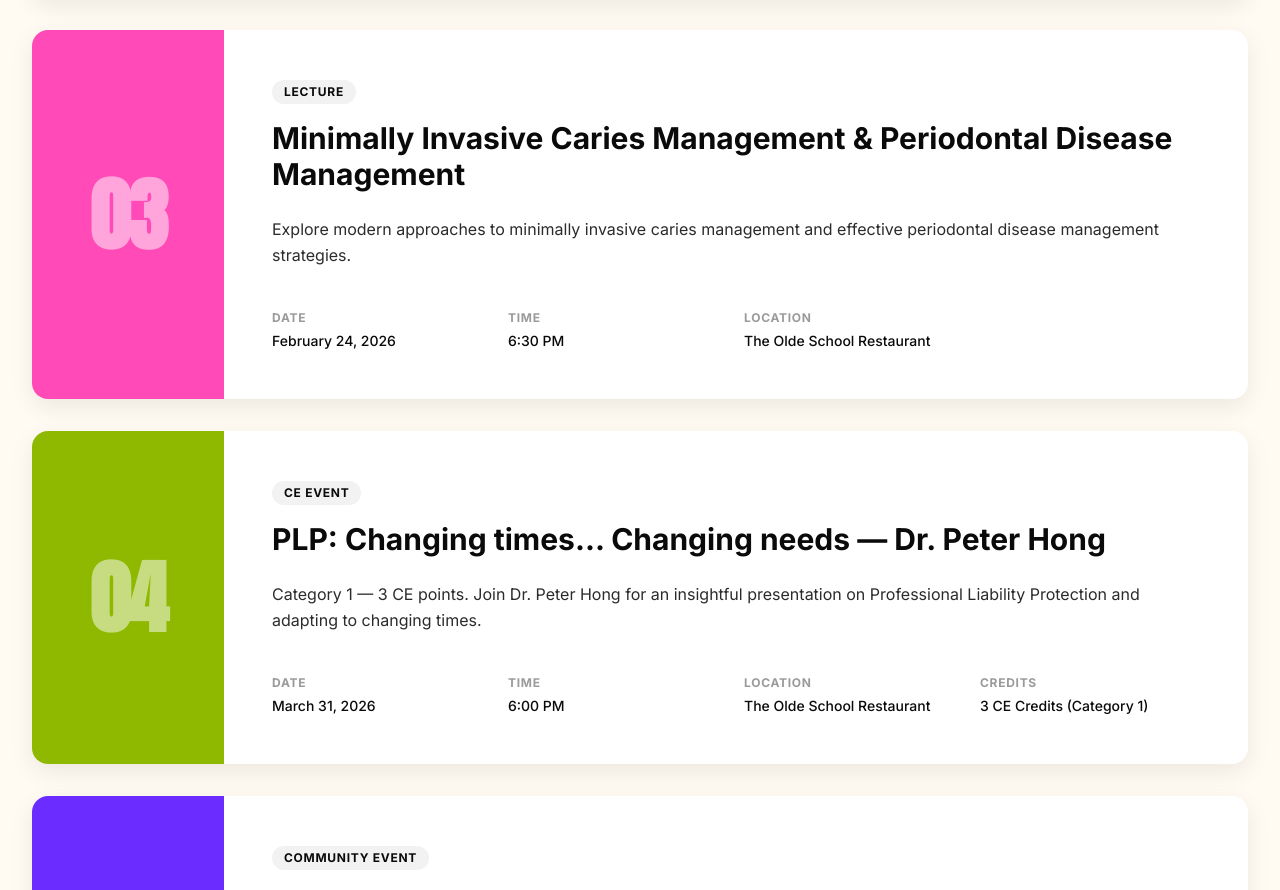
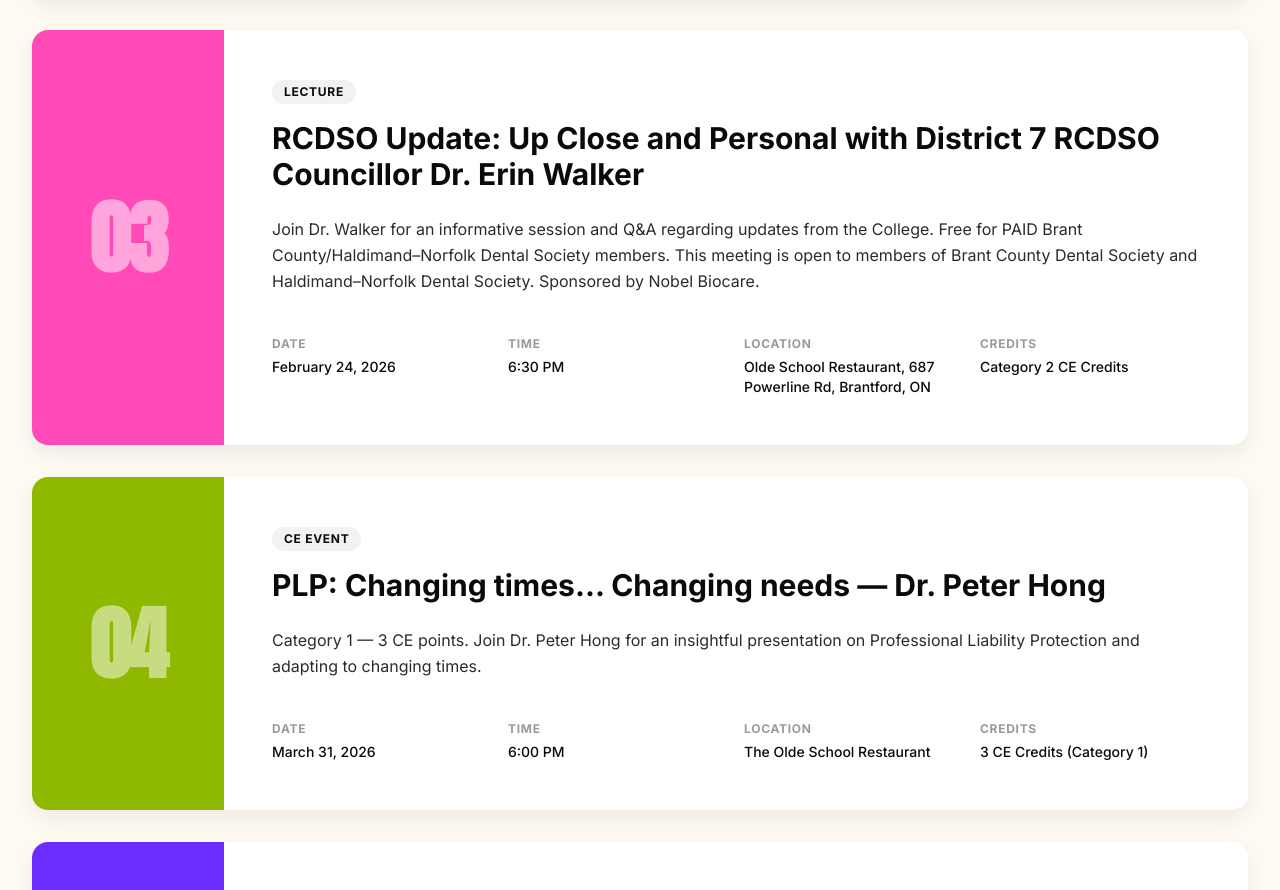
Before and after one commit to sagearora/thebcds.com, a Next.js app: page /events in a window 1280 px wide. Shown: the part 1763-2653 px from the top of the page. Built offline with nearby package versions, Linux system fonts and the light colour scheme.

Commit message:
Update February 24, 2026 event with RCDSO Update details

```diff
--- a/src/data/events.ts
+++ b/src/data/events.ts
@@ -62,14 +62,15 @@ export const allEvents: Event[] = [
   },
   {
     id: 5,
-    title: 'Minimally Invasive Caries Management & Periodontal Disease Management',
+    title: 'RCDSO Update: Up Close and Personal with District 7 RCDSO Councillor Dr. Erin Walker',
     date: 'February 24, 2026',
     dateValue: new Date('2026-02-24'),
     time: '6:30 PM',
-    location: 'The Olde School Restaurant',
+    location: 'Olde School Restaurant, 687 Powerline Rd, Brantford, ON',
     type: 'Lecture',
-    description: 'Explore modern approaches to minimally invasive caries management and effective periodontal disease management strategies.',
+    description: 'Join Dr. Walker for an informative session and Q&A regarding updates from the College. Free for PAID Brant County/Haldimand–Norfolk Dental Society members. This meeting is open to members of Brant County Dental Society and Haldimand–Norfolk Dental Society. Sponsored by Nobel Biocare.',
     accent: 'var(--c-electric-pink)',
+    ceCredits: 'Category 2 CE Credits',
   },
   {
     id: 6,
```
